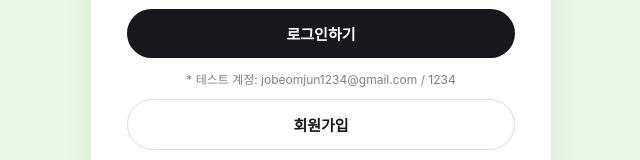
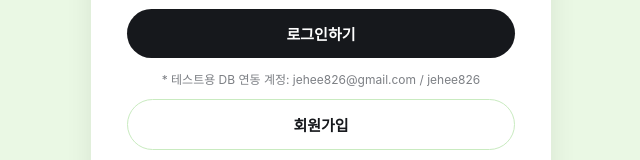
Before and after one commit to AIM-YSU-Club/BottaBotFrontend, a React (Vite) app: page /login in a window 1280 px wide. Shown: the part 522-682 px from the top of the page, without its empty margins (319-959 px from the left). Built offline with nearby package versions, Linux system fonts and the light colour scheme; no server answers.

Commit message:
test: 백엔드 스킵 용 테스트 계정 코드는 삭제. 더이상 필요하지 않음.

```diff
--- a/src/pages/LoginPage.tsx
+++ b/src/pages/LoginPage.tsx
@@ -16,14 +16,6 @@ const LoginPage = () => {
   const handleLoginSubmit = async (e: React.FormEvent) => {
     e.preventDefault();
     if (!email || !password) return;
-
-    if (email === 'jobeomjun1234@gmail.com' && password === '1234') {
-      sessionStorage.setItem('accessToken', 'test-fake-access-token');
-      sessionStorage.setItem('refreshToken', 'test-fake-refresh-token');
-      alert('테스트 계정으로 로그인되었습니다! (백엔드 통신 생략)');
-      navigate('/');
-      return;
-    }
 
     try {
       // API 명세 2장(MEM01_LOGIN_N01): POST /auth/login { email, password, rememberMe }
@@ -110,9 +102,8 @@ const LoginPage = () => {
       <button type="submit" className="btn btn-primary">
         로그인하기
       </button>
-
       <p style={{ margin: '12px 0', fontSize: '12px', color: 'var(--ink-soft)', textAlign: 'center' }}>
-        * 테스트 계정: jobeomjun1234@gmail.com / 1234
+        * 테스트용 DB 연동 계정: jehee826@gmail.com / jehee826
       </p>
 
       <button type="button" className="btn btn-outline" onClick={() => navigate('/signup')}>
```
